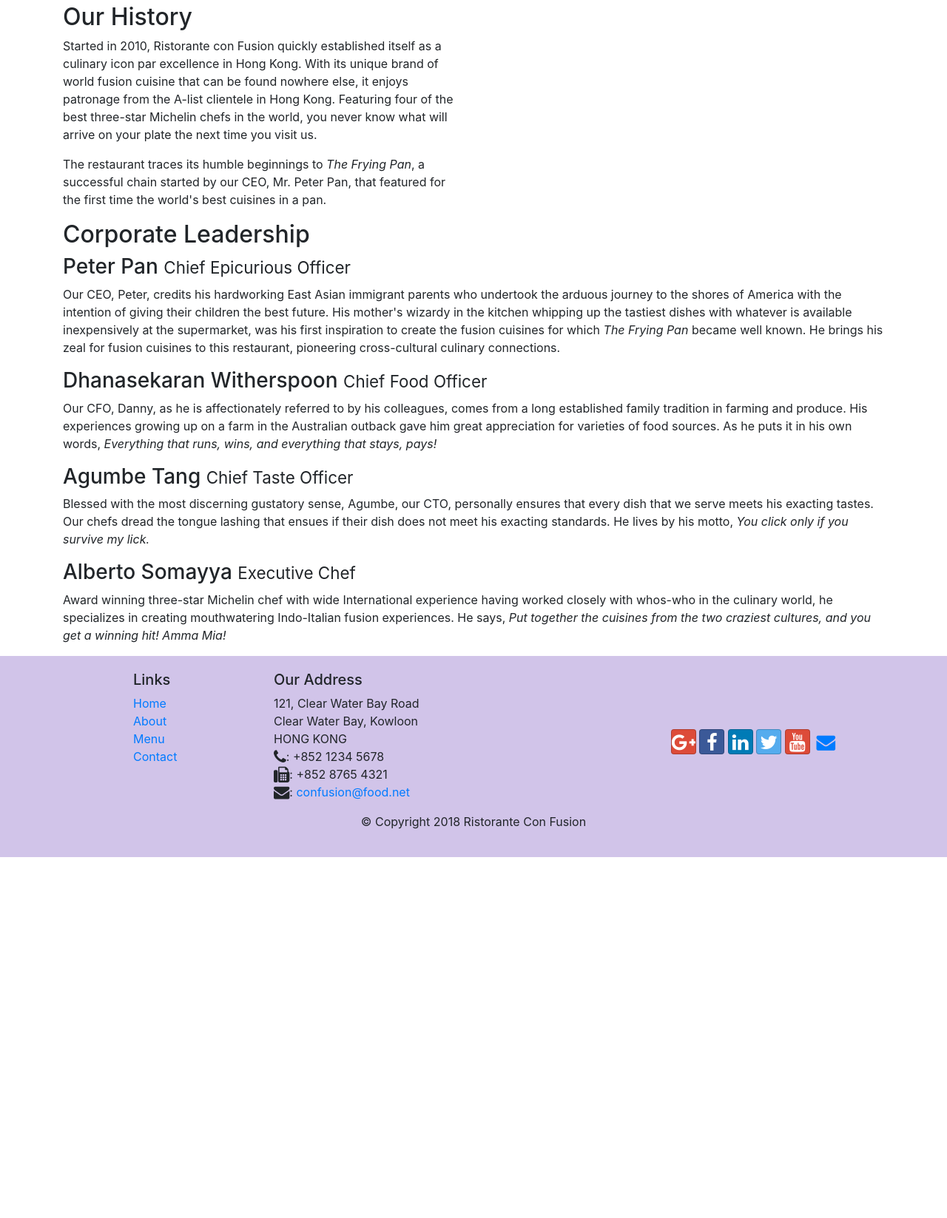
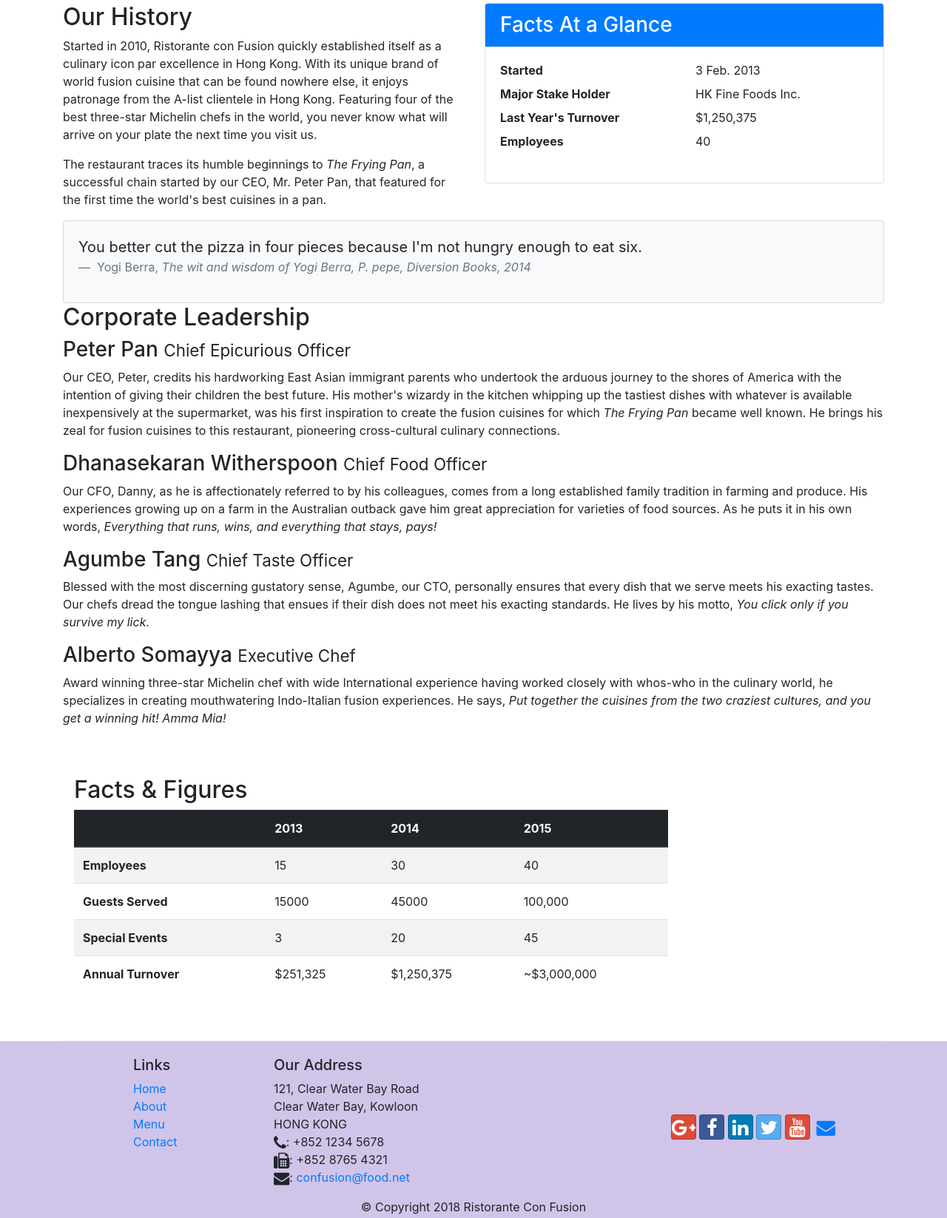
Before and after one commit to Proton2-Limitless/confusion, a website: page aboutus.html in a window 1280 px wide. Shown: the part 461-2108 px from the top of the page at 74% size. Before the commit the page ends 1620 px from the top, so only its background shows below. Drawn offline with nearby package versions, Linux system fonts and the light colour scheme.

Commit message:
adding card and tables to about us

```diff
--- a/aboutus.html
+++ b/aboutus.html
@@ -15,8 +15,14 @@
       rel="stylesheet"
       href="node_modules/bootstrap/dist/css/bootstrap.min.css"
     />
-    <link rel="stylesheet" href="node_modules/font-awesome/css/font-awesome.css" >
-    <link rel="stylesheet" href="node_modules/bootstrap-social/bootstrap-social.css">
+    <link
+      rel="stylesheet"
+      href="node_modules/font-awesome/css/font-awesome.css"
+    />
+    <link
+      rel="stylesheet"
+      href="node_modules/bootstrap-social/bootstrap-social.css"
+    />
     <link rel="stylesheet" href="./css/styles.css" />
   </head>
 
@@ -110,7 +116,40 @@
             cuisines in a pan.
           </p>
         </div>
-        <div class="col-12 col-sm-6"></div>
+        <div class="col-sm">
+          <div class="card">
+            <h3 class="card-header bg-primary text-white">Facts At a Glance</h3>
+            <div class="card-body">
+              <dl class="row">
+                <dt class="col-6">Started</dt>
+                <dd class="col-6">3 Feb. 2013</dd>
+                <dt class="col-6">Major Stake Holder</dt>
+                <dd class="col-6">HK Fine Foods Inc.</dd>
+                <dt class="col-6">Last Year's Turnover</dt>
+                <dd class="col-6">$1,250,375</dd>
+                <dt class="col-6">Employees</dt>
+                <dd class="col-6">40</dd>
+              </dl>
+            </div>
+          </div>
+        </div>
+        <div class="col-12">
+          <div class="card card-body bg-light">
+            <blockquote class="blockquote">
+              <p class="mb-0">
+                You better cut the pizza in four pieces because I'm not hungry
+                enough to eat six.
+              </p>
+              <footer class="blockquote-footer">
+                Yogi Berra,
+                <cite class="Source Title">
+                  The wit and wisdom of Yogi Berra, P. pepe, Diversion Books,
+                  2014
+                </cite>
+              </footer>
+            </blockquote>
+          </div>
+        </div>
       </div>
 
       <div class="row">
@@ -160,6 +199,50 @@
           </p>
         </div>
       </div>
+      <div class="row row-content">
+        <div class="col-12 col-sm-9">
+          <h2>Facts &amp; Figures</h2>
+          <div class="table-responsive">
+            <table class="table table-striped">
+              <thead class="thead-dark">
+                <tr>
+                  <th>&nbsp;</th>
+                  <th>2013</th>
+                  <th>2014</th>
+                  <th>2015</th>
+                </tr>
+              </thead>
+              <tbody>
+                <tr>
+                  <th>Employees</th>
+                  <td>15</td>
+                  <td>30</td>
+                  <td>40</td>
+                </tr>
+                <tr>
+                  <th>Guests Served</th>
+                  <td>15000</td>
+                  <td>45000</td>
+                  <td>100,000</td>
+                </tr>
+                <tr>
+                  <th>Special Events</th>
+                  <td>3</td>
+                  <td>20</td>
+                  <td>45</td>
+                </tr>
+                <tr>
+                  <th>Annual Turnover</th>
+                  <td>$251,325</td>
+                  <td>$1,250,375</td>
+                  <td>~$3,000,000</td>
+                </tr>
+              </tbody>
+            </table>
+          </div>
+        </div>
+        <div class="col-12 col-sm-3"></div>
+      </div>
     </div>
 
     <footer class="footer">
@@ -182,17 +265,40 @@
               HONG KONG<br />
               <i class="fa fa-phone fa-lg"></i>: +852 1234 5678<br />
               <i class="fa fa-fax fa-lg"></i>: +852 8765 4321<br />
-              <i class="fa fa-envelope fa-lg"></i>: <a href="mailto:confusion@food.net">confusion@food.net</a>
+              <i class="fa fa-envelope fa-lg"></i>:
+              <a href="mailto:confusion@food.net">confusion@food.net</a>
             </address>
           </div>
           <div class="col-12 col-sm-4 align-self-center">
             <div class="text-center">
-              <a class="btn btn-social-icon btn-google" href="http://google.com/+"><i class="fa fa-google-plus fa-lg"></i></a>
-              <a class="btn btn-social-icon btn-facebook" href="http://www.facebook.com/profile.php?id="><i class="fa fa-facebook fa-lg"></i></a>
-              <a class="btn btn-social-icon btn-linkedin" href="http://www.linkedin.com/in/"><i class="fa fa-linkedin fa-lg"></i></a>
-              <a class="btn btn-social-icon btn-twitter" href="http://twitter.com/"><i class="fa fa-twitter fa-lg"></i></a>
-              <a class="btn btn-social-icon btn-google" href="http://youtube.com/"><i class="fa fa-youtube fa-lg"></i></a>
-              <a class="btn btn-social-icon" href="mailto:"><i class="fa fa-envelope fa-lg"></i></a>
+              <a
+                class="btn btn-social-icon btn-google"
+                href="http://google.com/+"
+                ><i class="fa fa-google-plus fa-lg"></i
+              ></a>
+              <a
+                class="btn btn-social-icon btn-facebook"
+                href="http://www.facebook.com/profile.php?id="
+                ><i class="fa fa-facebook fa-lg"></i
+              ></a>
+              <a
+                class="btn btn-social-icon btn-linkedin"
+                href="http://www.linkedin.com/in/"
+                ><i class="fa fa-linkedin fa-lg"></i
+              ></a>
+              <a
+                class="btn btn-social-icon btn-twitter"
+                href="http://twitter.com/"
+                ><i class="fa fa-twitter fa-lg"></i
+              ></a>
+              <a
+                class="btn btn-social-icon btn-google"
+                href="http://youtube.com/"
+                ><i class="fa fa-youtube fa-lg"></i
+              ></a>
+              <a class="btn btn-social-icon" href="mailto:"
+                ><i class="fa fa-envelope fa-lg"></i
+              ></a>
             </div>
           </div>
         </div>
```
